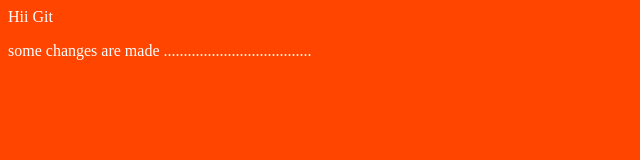
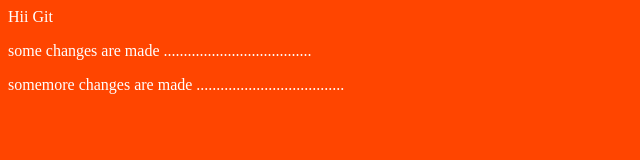
Before and after one commit to Urvashi2707/git, a plain HTML site: page index.html in a window 1280 px wide. Shown: the whole page, without its empty margins (0-640 px from the left). Drawn offline with Linux system fonts and the light colour scheme.

Commit message:
changes in index.html

```diff
--- a/index.html
+++ b/index.html
@@ -8,5 +8,6 @@
 <body>
  <div>Hii Git</div>
 <p>some changes are made .....................................</p>
+ <p>somemore changes are made .....................................</p>
 </body>
 </html>
```
